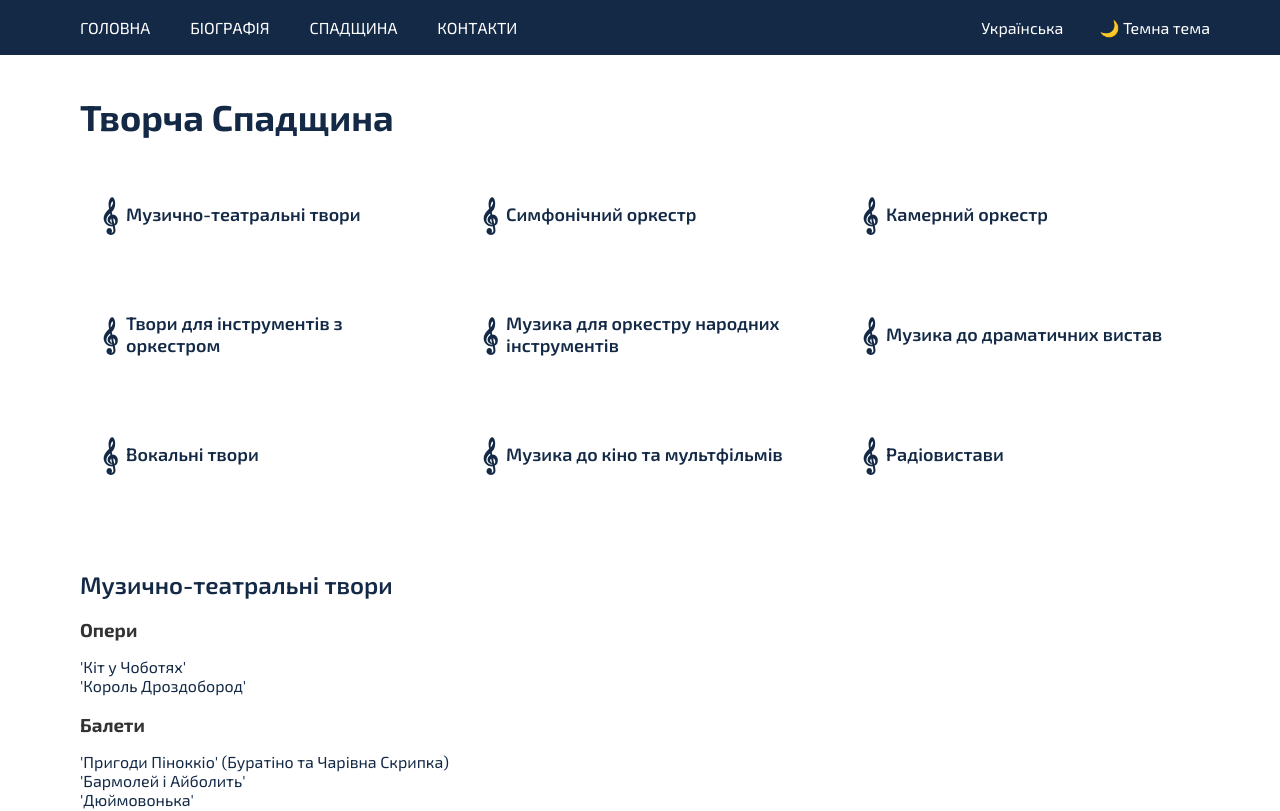
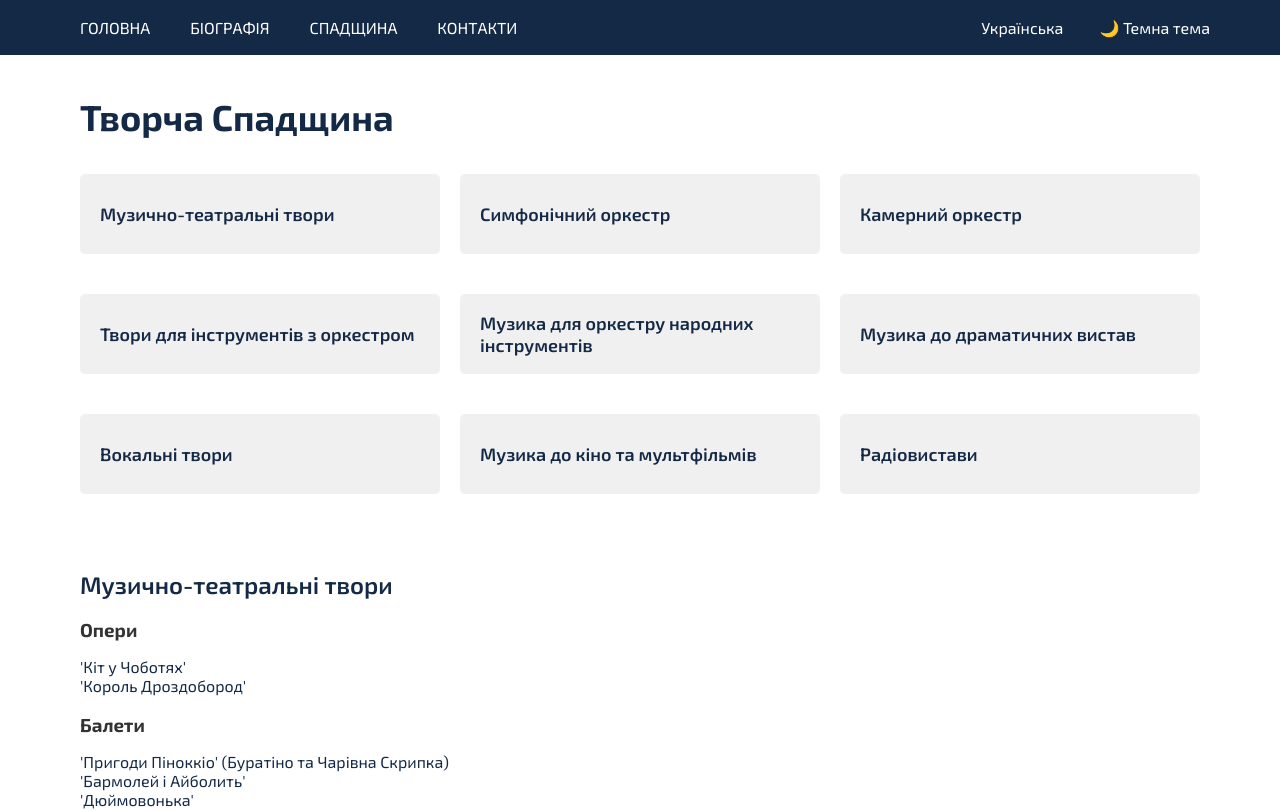
Before and after one commit to Sandro-it/YuriShevchenko, a React (Vite) app: page /legacy in a window 1280 px wide. Shown: the top 811 px of the page. Built offline with nearby package versions, Linux system fonts and the light colour scheme.

Commit message:
back-category

```diff
--- a/src/styles/LegacyPage.module.css
+++ b/src/styles/LegacyPage.module.css
@@ -271,19 +271,13 @@ html {
   text-align: start; /* Вирівнювання тексту по центру */
   padding: 10px; /* Відступи всередині елементу */
   padding-left: 20px;
-  background-color: white; /* Фоновий колір для кожної категорії */
+  background-color: #f0f0f0; /* Фоновий колір для кожної категорії */
   border-radius: 5px; /* Згладжені кути для елементів */
   transition: background-color 0.3s; /* Анімація при наведенні */
   min-height: 60px; /* Мінімальна висота для двох рядків тексту */
   display: flex; /* Використовуємо flex для вирівнювання елементів */
   align-items: center; /* Вирівнюємо по вертикалі */
   justify-content: start; /* Вирівнюємо по горизонталі */
-}
-
-.categoryLink::before {
-  content: "\1D11E"; /* Юнікод для скрипічного ключа */
-  margin-right: 8px; /* Відступ між скрипічним ключем та текстом */
-  font-size: 1.7em; /* Розмір символу скрипічного ключа */
 }
 
 .categoryLink:hover {
```
